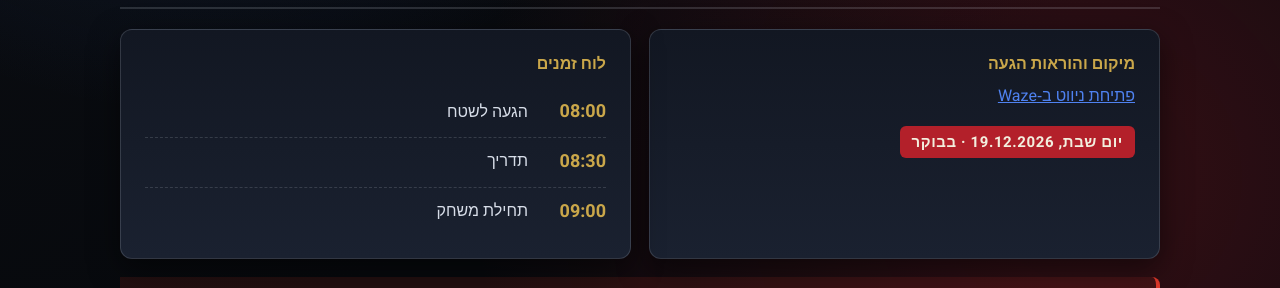
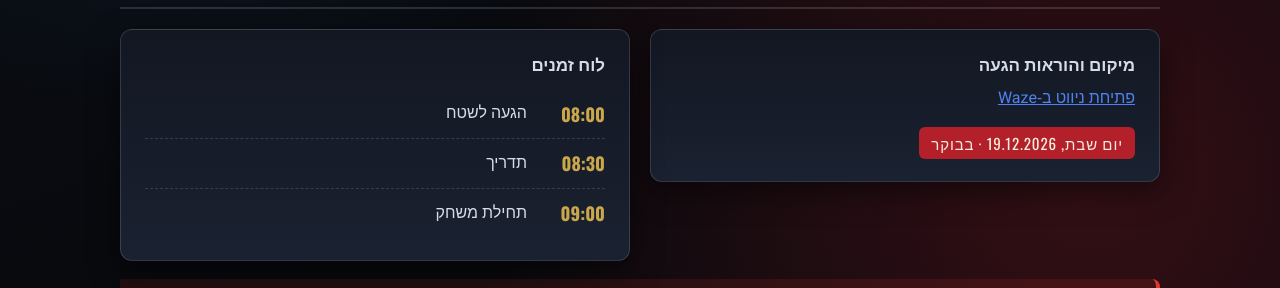
Before and after one commit to BarakHoo/airsoft-scenario-korea, a plain HTML site: page index.html in a window 1280 px wide. Shown: the part 502-790 px from the top of the page. Drawn offline with nearby package versions, Linux system fonts and the light colour scheme.

Commit message:
Match game details section to previous game

```diff
--- a/index.html
+++ b/index.html
@@ -127,10 +127,7 @@
     box-shadow: var(--shadow);
   }
 
-  .details-grid {
-    display: grid; grid-template-columns: repeat(auto-fit, minmax(240px, 1fr));
-    gap: 18px;
-  }
+  .details-grid { display: grid; grid-template-columns: 1fr 1fr; gap: 20px; align-items: start; }
   .card b { color: var(--gold); display: block; margin-bottom: 4px; }
   .card a { color: var(--us-blue-bright); }
 
@@ -277,11 +274,25 @@
     padding: 14px 18px; border-radius: 0 8px 8px 0;
     font-weight: 500;
   }
-  .where .date { display: inline-block; margin-top: 10px; letter-spacing: 0.04em; background: var(--nk-red); color: var(--paper); padding: 4px 12px; border-radius: 6px; font-size: 15px; font-weight: 700; }
+  .where b { display: block; color: var(--steel); font-size: 17px; margin-bottom: 4px; }
+  .where a { color: var(--us-blue-bright); word-break: break-all; }
+  .where .date {
+    display: inline-block; margin-top: 10px;
+    font-family: "Oswald", "Arial Narrow", "Heebo", system-ui, -apple-system, "Segoe UI", Roboto, Arial, sans-serif; letter-spacing: 0.06em;
+    background: var(--nk-red); color: var(--paper);
+    padding: 4px 12px; border-radius: 6px; font-size: 15px;
+  }
   .schedule { list-style: none; margin: 10px 0 0; padding: 0; }
-  .schedule li { display: flex; align-items: center; gap: 14px; padding: 10px 0; border-bottom: 1px dashed var(--line); }
+  .schedule li {
+    display: flex; align-items: center; gap: 14px;
+    padding: 10px 0; border-bottom: 1px dashed var(--line);
+  }
   .schedule li:last-child { border-bottom: none; }
-  .schedule .time { flex: 0 0 auto; min-width: 64px; font-weight: 700; color: var(--gold); font-size: 18px; }
+  .schedule .time {
+    flex: 0 0 auto; min-width: 64px;
+    font-family: "Oswald", "Arial Narrow", "Heebo", system-ui, -apple-system, "Segoe UI", Roboto, Arial, sans-serif; font-weight: 700;
+    color: var(--gold); font-size: 18px;
+  }
   .danger { border-inline-start-color: var(--nk-red-bright); background: rgba(224,57,43,0.12); }
 
   .golden-rule {
@@ -399,7 +410,7 @@
   @media print { .archive-btn { display: none; } }
 
   @media (max-width: 760px) {
-    .factions, .rule-grid { grid-template-columns: 1fr; }
+    .factions, .rule-grid, .details-grid { grid-template-columns: 1fr; }
     .story-grid { grid-template-columns: 1fr; }
     .boss-stack { flex-direction: column; max-width: 300px; margin: 0 auto; }
     .boss-figure { flex: 0 0 auto; }
@@ -453,12 +464,11 @@
 	  <div class="details-grid">
 		<div class="card where">
 		  <b><span class="lang-he">מיקום והוראות הגעה</span><span class="lang-en">Location &amp; Directions</span></b>
-          <p style="margin:6px 0">
-          <a href="https://waze.com/ul?ll=32.099349,34.913909&amp;navigate=yes" target="_blank" rel="noopener"><span class="lang-he">פתיחת ניווט ב‑Waze</span><span class="lang-en">Open navigation in Waze</span></a></p>
+		  <p style="margin:6px 0"><a href="https://waze.com/ul?ll=32.099349,34.913909&amp;navigate=yes" target="_blank" rel="noopener"><span class="lang-he">פתיחת ניווט ב‑Waze</span><span class="lang-en">Open navigation in Waze</span></a></p>
 				   <span class="date"><span class="lang-he">יום שבת, 19.12.2026 · בבוקר</span><span class="lang-en">Saturday, 19.12.2026 · Morning</span></span>
 		</div>
 		<div class="card">
-		  <b><span class="lang-he">לוח זמנים</span><span class="lang-en">Schedule</span></b>
+		  <b style="display:block;color:var(--steel);font-size:17px;margin-bottom:4px"><span class="lang-he">לוח זמנים</span><span class="lang-en">Schedule</span></b>
 		  <ul class="schedule">
 			<li><span class="time">08:00</span> <span class="lang-he">הגעה לשטח</span><span class="lang-en">Arrival on site</span></li>
 			<li><span class="time">08:30</span> <span class="lang-he">תדריך</span><span class="lang-en">Briefing</span></li>
```
Lines whose indentation alone changed are shown as unchanged.
